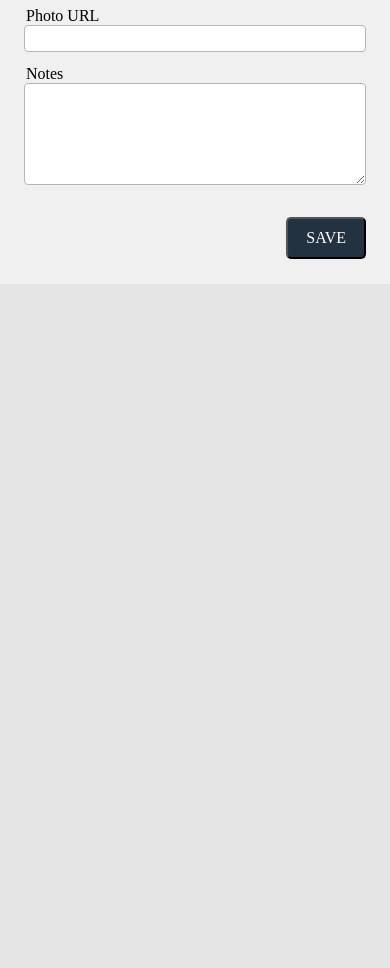
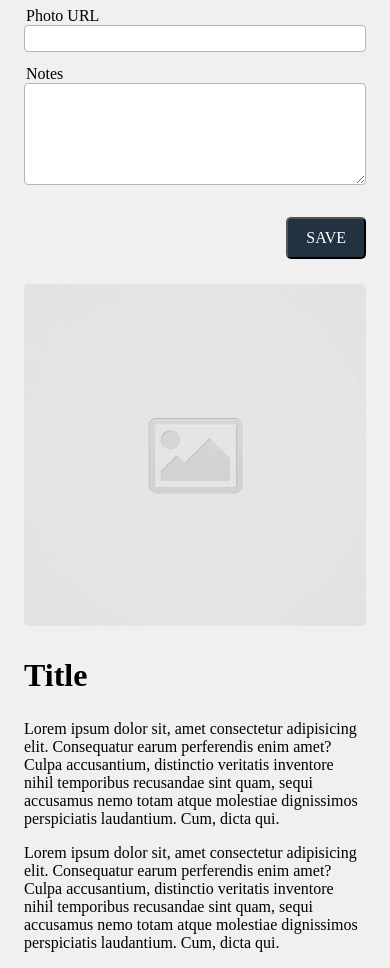
Before and after one commit to vkahlon/code-journal, a website: page index.html in a window 390 px wide. Shown: the part 546-1514 px from the top of the page. Before the commit the page ends 846 px from the top, so only its background shows below. Drawn offline with Linux system fonts and the light colour scheme; a web font is replaced by a local one.

Commit message:
Completed step 4, the layout matches both mobile and desktop view.

```diff
--- a/css/styles.css
+++ b/css/styles.css
@@ -47,3 +47,29 @@
   border-radius: 5px;
   font-size: medium;
 }
+
+/* View Entry */
+.img-view-entry > img {
+  width: 100%;
+  height: auto;
+  border-radius: 5px;
+  object-fit: cover;
+}
+
+.view-text-entry {
+  font-size: xx-large;
+  font-weight: bolder;
+  width: 100%;
+}
+
+.view-note-entry {
+  font-weight: 500;
+  width: 100%;
+}
+
+li,
+ul {
+  list-style-type: none;
+  margin: 0;
+  padding: 0;
+}
--- a/index.html
+++ b/index.html
@@ -65,11 +65,20 @@
         </div>
       </form>
       <div data-view="entries">
-        <ul>
-
+        <ul class="row">
+          <li class="column-half img-view-entry">
+            <img src="images/placeholder-image-square.jpg" alt="placeholder-img">
+          </li>
+          <li class="column-half">
+            <h2 class="view-text-entry">Title</h2>
+            <p class="view-note-entry">Lorem ipsum dolor sit, amet consectetur adipisicing elit. Consequatur earum perferendis enim amet? Culpa accusantium, distinctio veritatis inventore nihil temporibus recusandae sint quam, sequi accusamus nemo totam atque molestiae dignissimos perspiciatis laudantium. Cum, dicta qui.</p>
+            <p class="view-note-entry">Lorem ipsum dolor sit, amet consectetur adipisicing elit. Consequatur earum perferendis enim amet? Culpa accusantium, distinctio veritatis inventore nihil temporibus recusandae sint quam, sequi accusamus nemo totam atque molestiae dignissimos perspiciatis laudantium. Cum, dicta qui.</p>
+          </li>
         </ul>
       </div>
+
     </div>
+
   </main>
   <script src="js/data.js"></script>
   <script src="js/main.js"></script>
```
